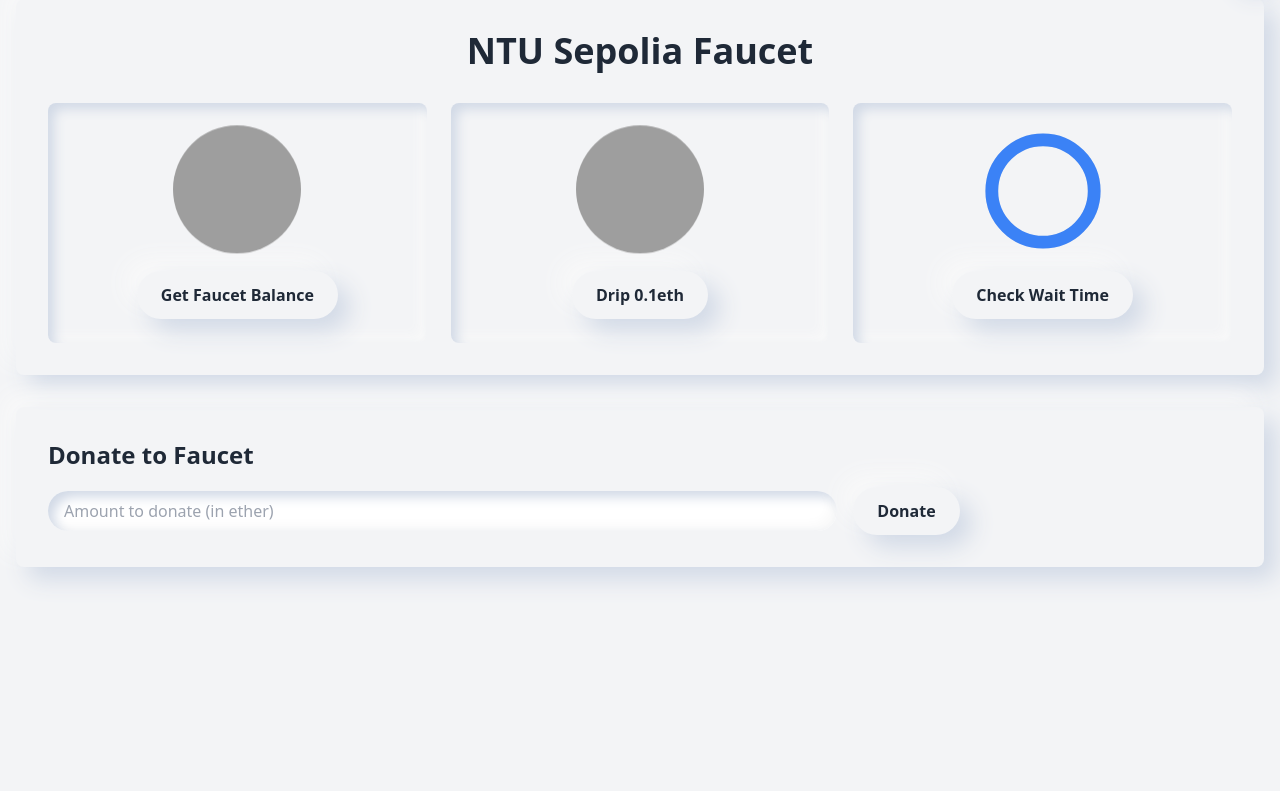
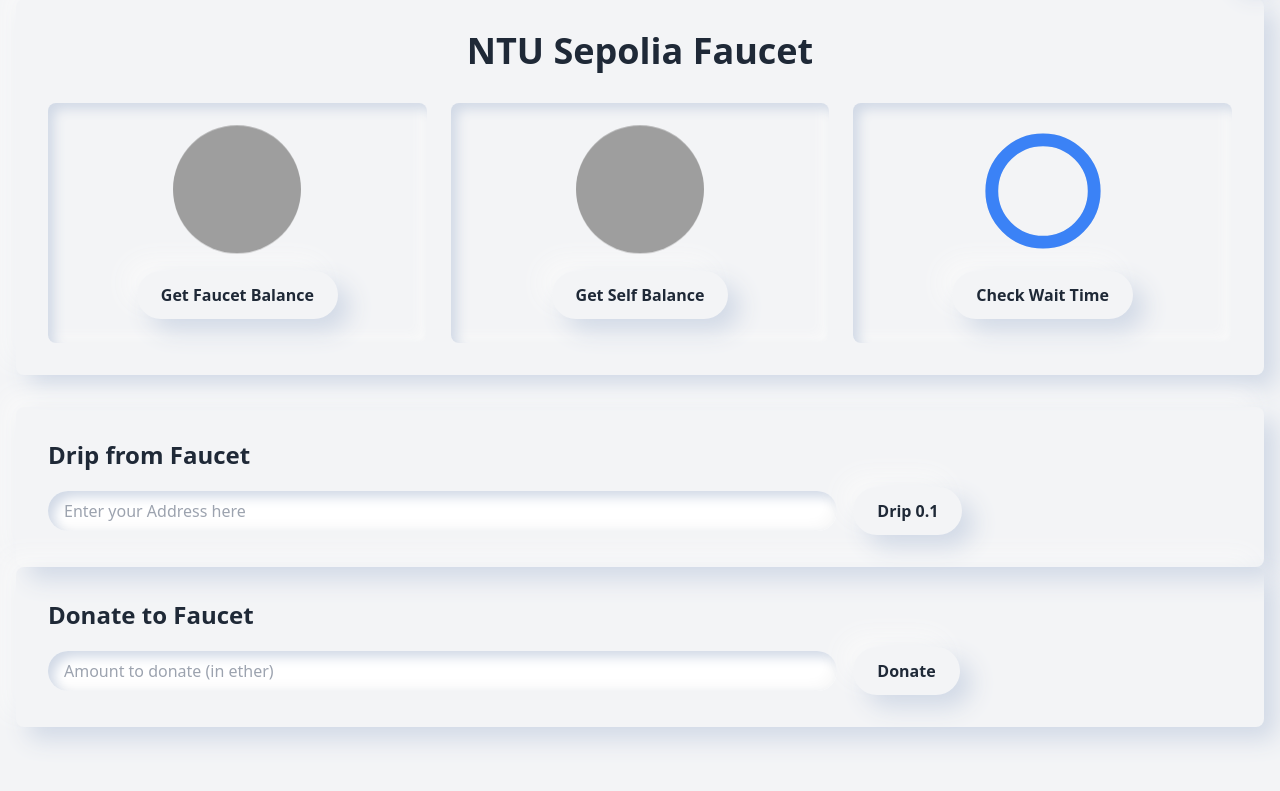
Before and after one commit to Tsukinai/NTU_SepoliaFaucet, a Flask app: page / in a window 1280 px wide. Shown: the part 89-880 px from the top of the page. Before the commit the page ends 672 px from the top, so only its background shows below. Run offline with Flask 3, Linux system fonts and the light colour scheme; some libraries are stand-ins or nearby versions; grey boxes are pictures that could not be loaded.

Commit message:
Update index.html

```diff
--- a/templates/index.html
+++ b/templates/index.html
@@ -30,9 +30,8 @@
                 <div class="neumorphic-inset rounded-lg p-6 flex flex-col items-center">
                     <img src="https://picsum.photos/200/200?random=2" alt="Drip Icon"
                         class="w-32 h-32 mb-4 rounded-full animate-float">
-                    <button id="drip"
-                        class="neumorphic px-6 py-3 rounded-full text-gray-800 dark:text-gray-200 font-semibold hover:scale-105 transition-transform duration-300">Drip
-                        0.1eth</button>
+                    <button id="inquire"
+                        class="neumorphic px-6 py-3 rounded-full text-gray-800 dark:text-gray-200 font-semibold hover:scale-105 transition-transform duration-300">Get Self Balance</button>
                 </div>
                 <div class="neumorphic-inset rounded-lg p-6 flex flex-col items-center">
                     <div class="relative w-32 h-32 mb-4">
@@ -53,6 +52,15 @@
             </div>
         </div>
         <div class="neumorphic rounded-lg p-8">
+            <h2 class="text-2xl font-bold mb-4 text-gray-800 dark:text-gray-200">Drip from Faucet</h2>
+            <div class="flex flex-col md:flex-row items-center gap-4">
+                <input type="text" id="recipAddress" placeholder="Enter your Address here"
+                    class="neumorphic-inset rounded-full px-4 py-2 w-full md:w-2/3 focus:outline-none text-gray-800 dark:text-gray-200">
+                <button id="drip"
+                    class="neumorphic px-6 py-3 rounded-full text-gray-800 dark:text-gray-200 font-semibold hover:scale-105 transition-transform duration-300 w-full md:w-auto">Drip 0.1</button>
+            </div>
+        </div>
+        <div class="neumorphic rounded-lg p-8">
             <h2 class="text-2xl font-bold mb-4 text-gray-800 dark:text-gray-200">Donate to Faucet</h2>
             <div class="flex flex-col md:flex-row items-center gap-4">
                 <input type="number" id="amount" placeholder="Amount to donate (in ether)"
```
